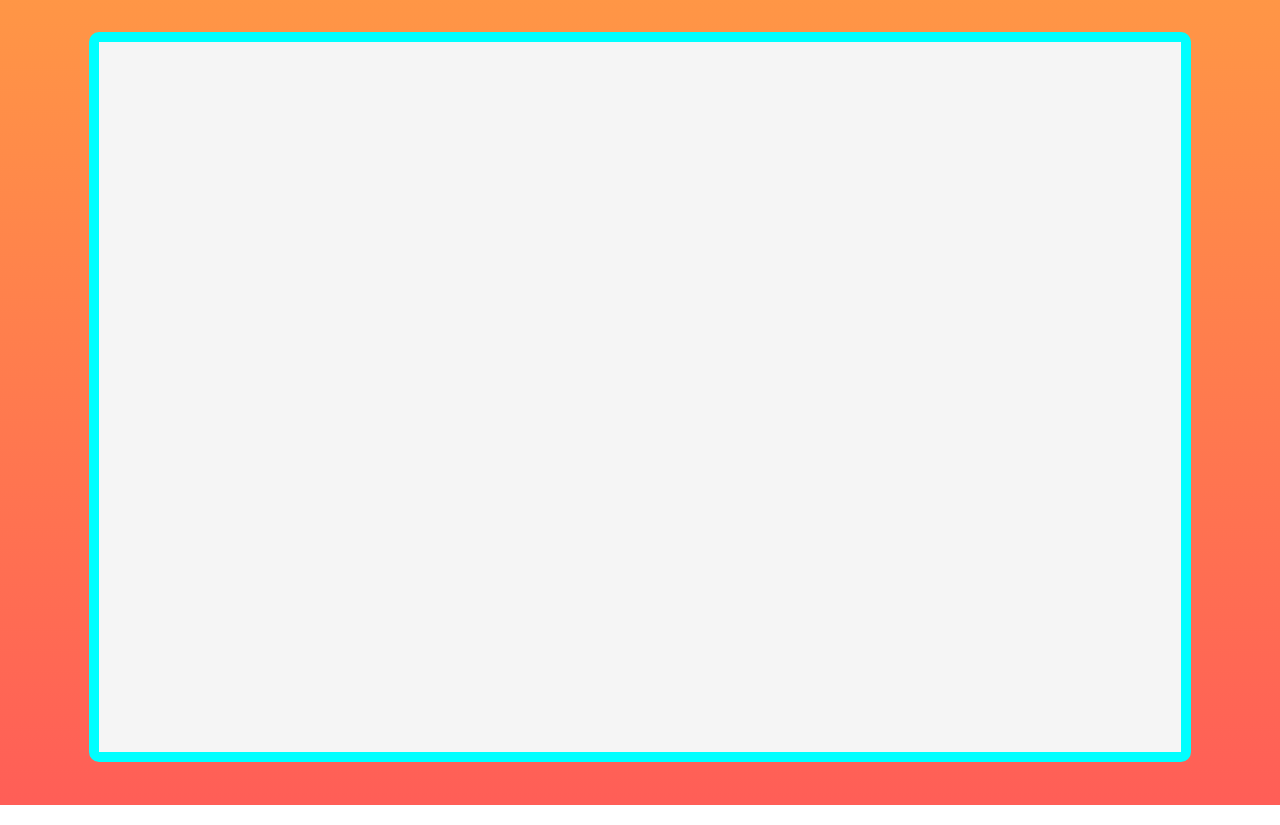
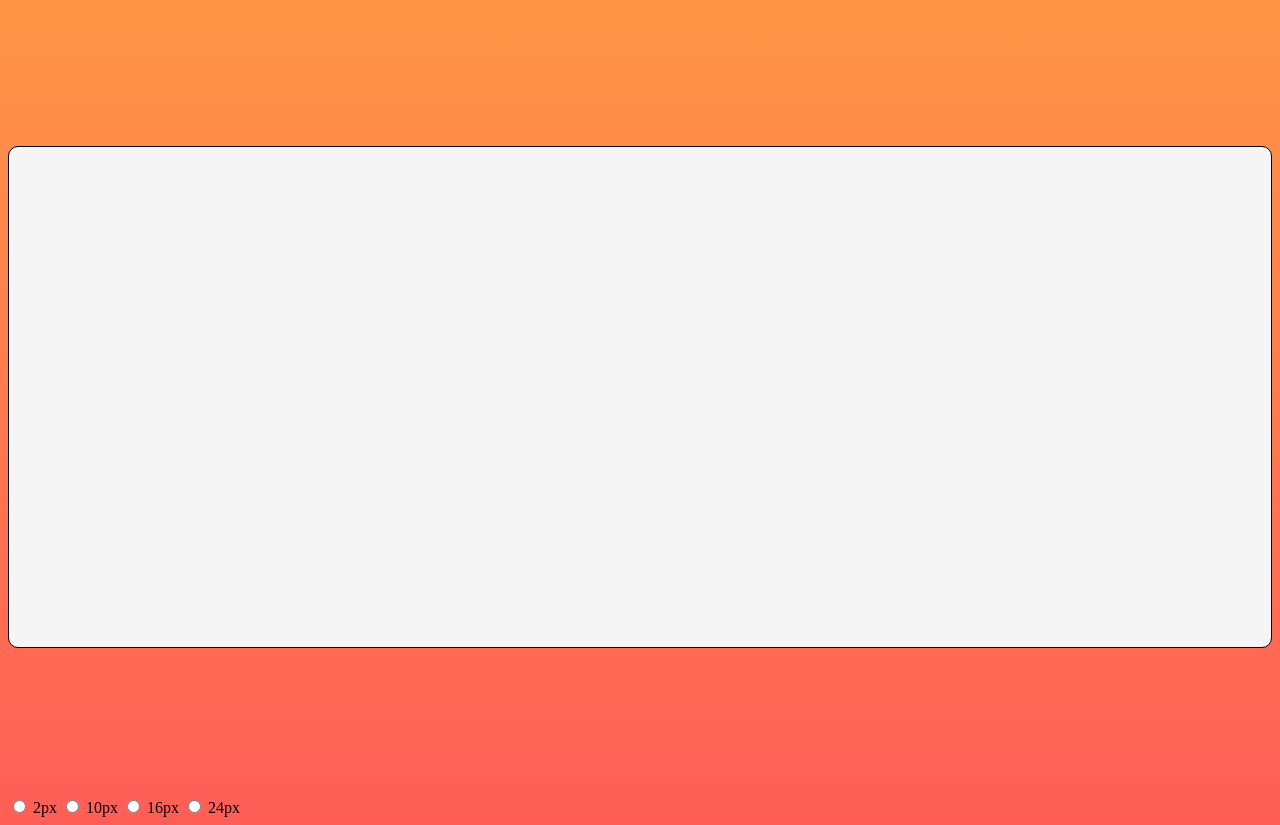
Before and after one commit to mrmream/Etch-a-Sketch, a plain HTML site: page index.html in a window 1280 px wide. Shown: the part 129-954 px from the top of the page. Drawn offline with Linux system fonts and the light colour scheme.

Commit message:
Looks more fun now, changed color to aqua, can change pixel size

```diff
--- a/index.html
+++ b/index.html
@@ -14,5 +14,19 @@
     <div id="container">
         <div id="canvas"></div>
     </div>
+    <div id="options">
+        <input type="radio" id="2px" name="width" value="2">
+        <label for="2px">2px</label>
+
+        <input type="radio" id="10px" name="width" value="10">
+        <label for="10px">10px</label>
+
+        <input type="radio" id="16px" name="width" value="16">
+        <label for="16px">16px</label>
+
+        <input type="radio" id="24px" name="width" value="24">
+        <label for="24px">24px</label>
+      </div>
+
 </body>
 </html>
--- a/script.js
+++ b/script.js
@@ -1,11 +1,15 @@
 const canvas = document.querySelector('#canvas');
-
 
 canvas.addEventListener("mousemove", (e) => {
     let x = e.pageX;
     let y = e.pageY;
-    let color = "black";
-    let size = 5;
+    let color = "aqua";
+    let size = document.querySelector('input[name="width"]:checked').value;
+
+    if (x >= canvas.offsetLeft + canvas.offsetWidth || x <= canvas.offsetLeft ||
+        y >= canvas.offsetTop + canvas.offsetHeight || y <= canvas.offsetTop) {
+        return;
+    }
 
     let pixel = document.createElement("div");
     pixel.style.backgroundColor = color;
--- a/style.css
+++ b/style.css
@@ -11,13 +11,13 @@ body {
 
 #canvas {
     text-align: center;
-    border: 10px solid aqua;
-    padding: 35px;
+    border: 1px solid black;
+    padding: auto;
     font-size: 30px;
     color: black;
     background-color: whitesmoke;
-    width: 80%;
-    height: 80%;
+    width: 1500px;
+    height: 500px;
     border-radius: 10px;
 }
 
```
